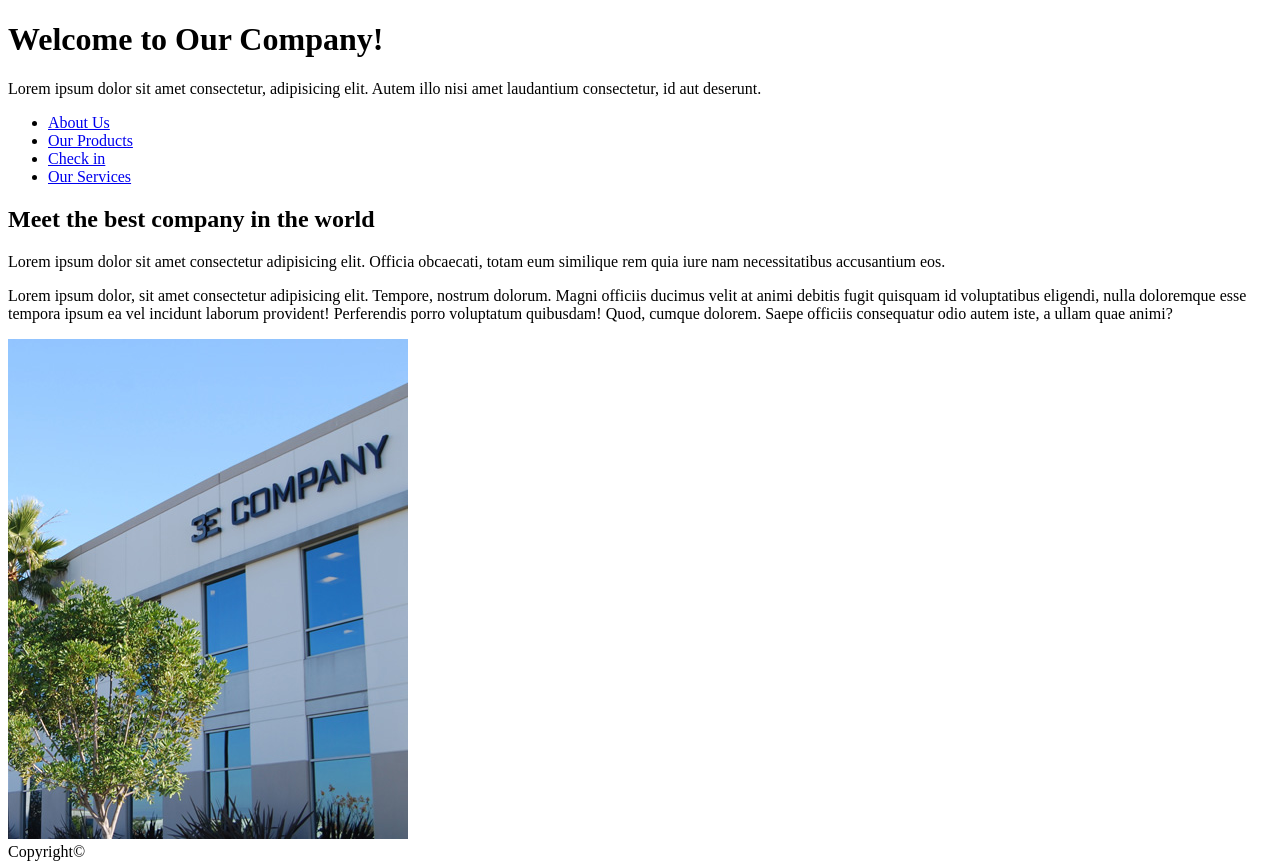
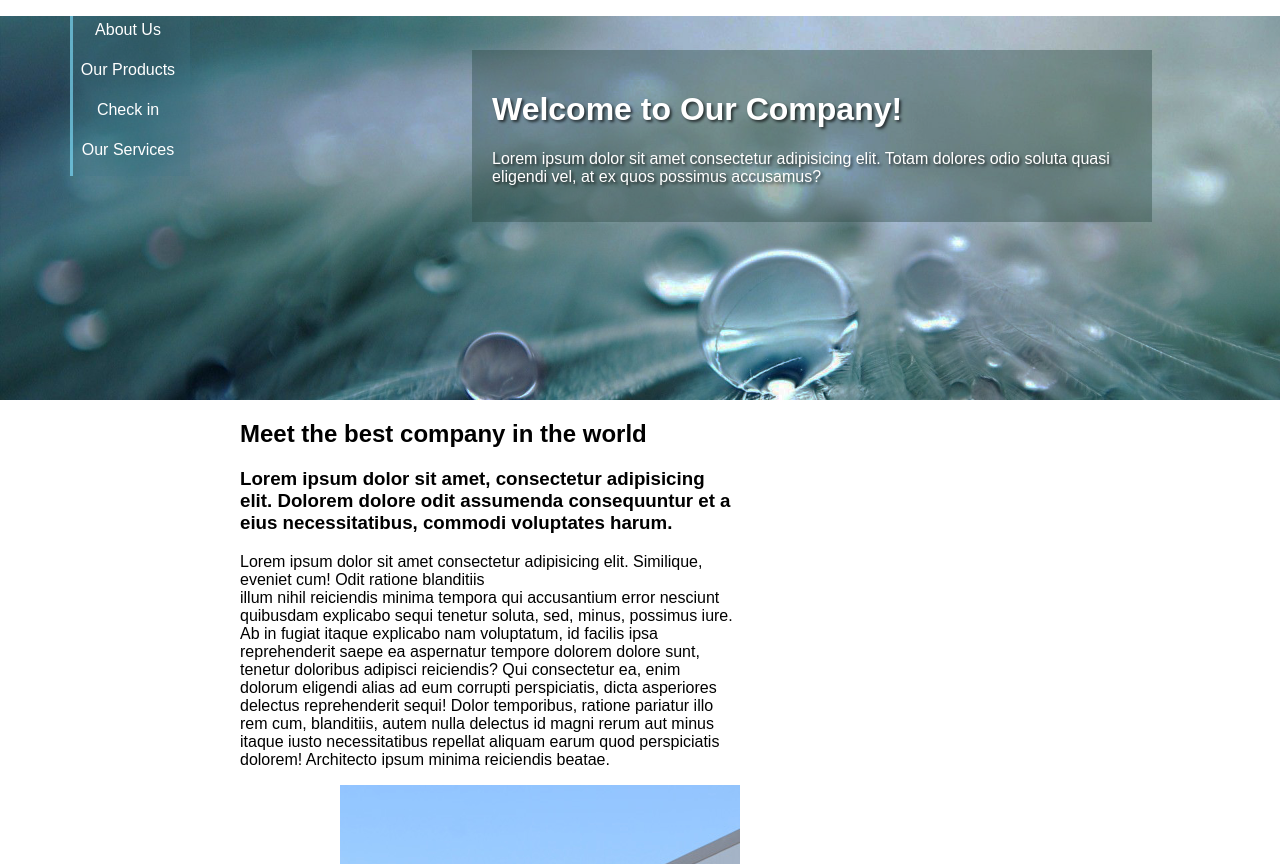
Before and after one commit to ErudioVK/frontpage_positioning, a plain HTML site: page index.html in a window 1280 px wide. Shown: the top 864 px of the page. Drawn offline with Linux system fonts and the light colour scheme.

Commit message:
utolsó mentés push-olása

```diff
--- a/index.html
+++ b/index.html
@@ -10,31 +10,46 @@
 </head>
 
 <body>
-    <header>
-        <div class="logo">
-            <h1>Welcome to Our Company!</h1>
-            <p>Lorem ipsum dolor sit amet consectetur, adipisicing elit. Autem illo nisi amet laudantium consectetur, id
-                aut deserunt.</p>
-        </div>
-        <nav class="menu-container">
-            <ul class="menu">
-                <li class="menu-item"><a href="#">About Us</a></li>
-                <li class="menu-item"><a href="#">Our Products</a></li>
-                <li class="menu-item"><a href="#">Check in</a></li>
-                <li class="menu-item"><a href="#">Our Services</a></li>
+    <header class="header-container clearfix">
+        <nav class="main-menu-container">
+            <ul class="main-menu">
+                <li class="main-menu-item"><a href="#">About Us</a></li>
+                <li class="main-menu-item"><a href="#">Our Products</a></li>
+                <li class="main-menu-item"><a href="#">Check in</a></li>
+                <li class="main-menu-item"><a href="#">Our Services</a></li>
             </ul>
         </nav>
+
+        <div class="company-intro">
+
+            <h1>Welcome to Our Company!</h1>
+            <p>Lorem ipsum dolor sit amet consectetur adipisicing elit. Totam dolores odio soluta quasi eligendi vel, at
+                ex quos possimus accusamus?</p>
+        </div>
     </header>
-    <main>
-        <h2>Meet the best company in the world</h2>
-        <p>Lorem ipsum dolor sit amet consectetur adipisicing elit. Officia obcaecati, totam eum similique rem quia iure
-            nam necessitatibus accusantium eos.</p>
-        <p>Lorem ipsum dolor, sit amet consectetur adipisicing elit. Tempore, nostrum dolorum. Magni officiis ducimus
-            velit at animi debitis fugit quisquam id voluptatibus eligendi, nulla doloremque esse tempora ipsum ea vel
-            incidunt laborum provident! Perferendis porro voluptatum quibusdam! Quod, cumque dolorem. Saepe officiis
-            consequatur odio autem iste, a ullam quae animi?</p>
-        <img src="./company.jpg" alt="classmain-article-image">
-    </main>
+
+    <div class="main-content clearfix">
+
+        <main>
+            <h2> Meet the best company in the world</h2>
+            <h3>Lorem ipsum dolor sit amet, consectetur adipisicing elit. Dolorem dolore odit assumenda consequuntur et
+                a
+                eius necessitatibus, commodi voluptates harum.</h3>
+            <p>Lorem ipsum dolor sit amet consectetur adipisicing elit. Similique, eveniet cum! Odit ratione blanditiis
+                <br>
+                illum nihil reiciendis minima tempora qui accusantium error nesciunt quibusdam explicabo sequi tenetur
+                soluta, sed, minus, possimus iure. Ab in fugiat itaque explicabo nam voluptatum, id facilis ipsa
+                reprehenderit saepe ea aspernatur tempore dolorem dolore sunt, tenetur doloribus adipisci reiciendis?
+                Qui
+                consectetur ea, enim dolorum eligendi alias ad eum corrupti perspiciatis, dicta asperiores delectus
+                reprehenderit sequi! Dolor temporibus, ratione pariatur illo rem cum, blanditiis, autem nulla delectus
+                id
+                magni rerum aut minus itaque iusto necessitatibus repellat aliquam earum quod perspiciatis dolorem!
+                Architecto ipsum minima reiciendis beatae.
+            </p>
+            <img class="company-image" src="./company.jpg" alt="">
+        </main>
+    </div>
 </body>
 <footer>Copyright&copy;</footer>
 
--- a/style.css
+++ b/style.css
@@ -0,0 +1,82 @@
+body {
+  background-color:white;
+  margin: 0;
+  font-family: Arial, Helvetica, sans-serif;
+}
+
+.main-menu-container {
+  margin-left: 70px;
+  left: 5vw;
+  width: 120px;
+  background: rgba(63, 117, 134, 0.3);
+}
+.main-menu {
+  padding: 0;
+  border-left: 3px solid rgba(129, 225, 255, 0.63);
+  text-align: center;
+    }
+
+.main-menu-item {
+  display: block;
+  }
+
+.main-menu-item a {
+  display: block;
+  text-decoration: none;
+  color: white;
+  width: 100px;
+  height: 30px;
+  padding: 5px;
+  cursor: pointer;
+  }
+
+.main-menu-item:hover a {
+  background-color: #4cc3c3;
+  font-size: 18px;
+ width: 110px;
+  transition: all 1s ease-out;
+}
+
+.header-container {
+  background: url(./banner.jpg);
+  background-size: 100%;
+  height: 30vw;
+}
+
+.company-intro {
+  color: white;
+  display: block;
+  width: 50%;
+  background-color: rgba(40, 70, 66, 0.4);
+  text-shadow: 2px 2px 3px rgba(0, 0, 0, 0.65);
+  position: absolute;
+  right: 10vw;
+  top: 50px;
+  padding: 20px;
+}
+
+main {
+  width: 500px;
+  display: block;
+}
+.main-content {
+  width: 800px;
+margin: 10px auto 0 auto;
+}
+.clearfix::after {
+  content: "";
+  clear: both;
+  display: table;
+ }
+.company-image {
+  float: right;
+
+}
+
+footer {
+  text-align: center;
+  width: 100%;
+  background-color: #0A322E;
+  padding-block: 30px;
+  color: white;
+}
```
